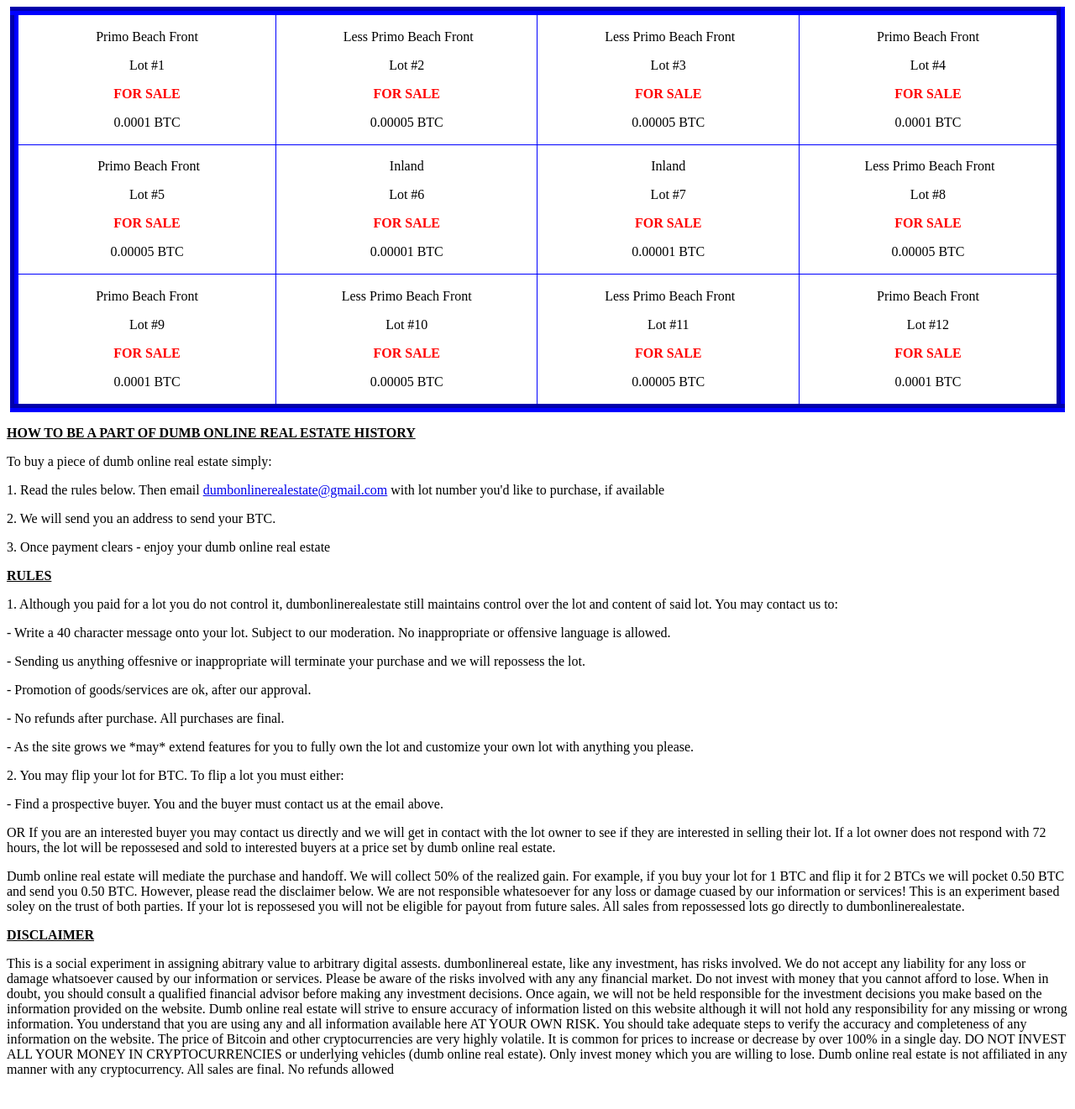
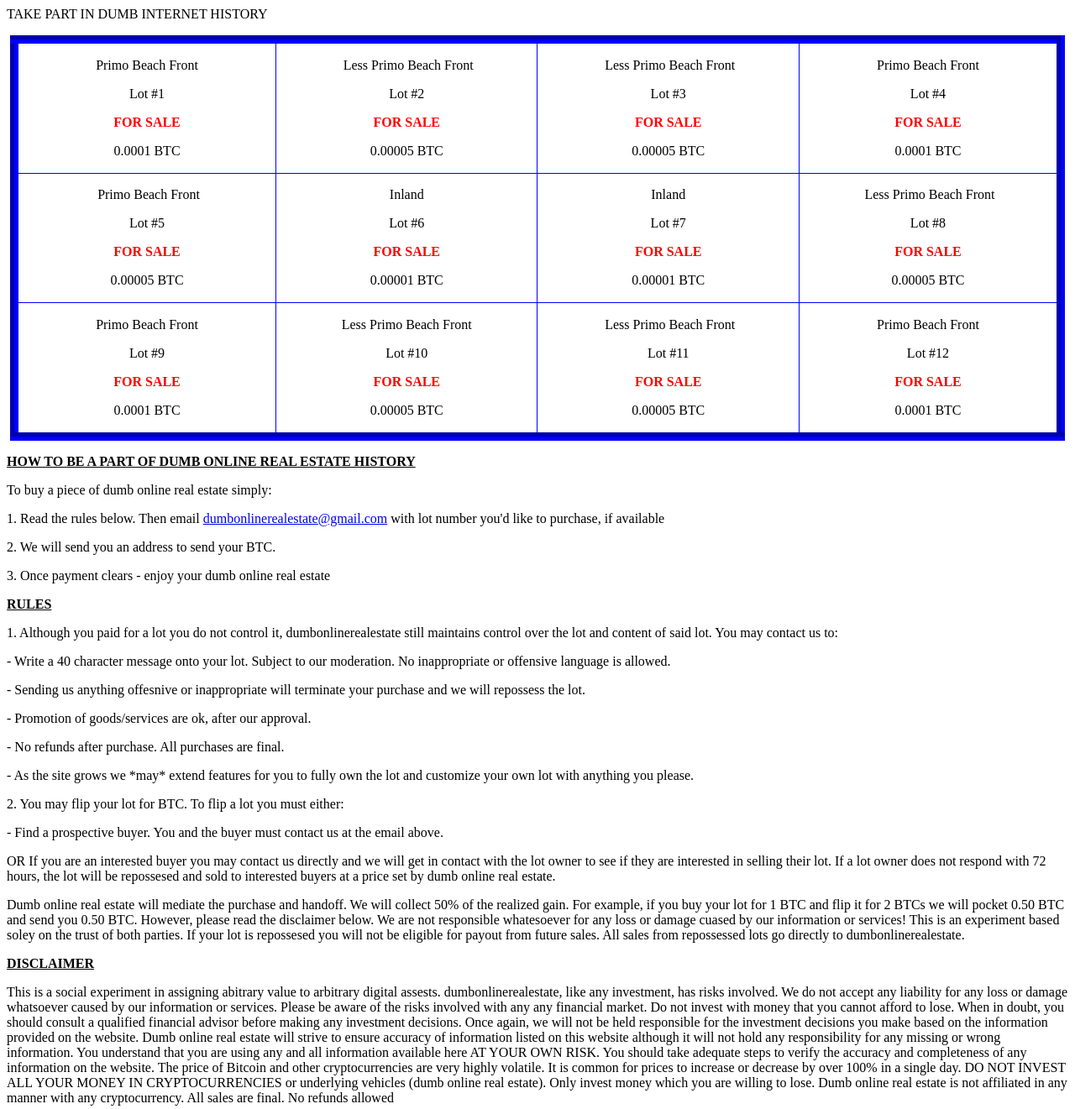
Before and after one commit to dumbonlinerealestate/dumbonlinerealestate.github.io, a plain HTML site: page index.html in a window 1280 px wide. Shown: the whole page at 84% size. Before the commit the page ends 1299 px from the top, so only its background shows below. Drawn offline with Linux system fonts and the light colour scheme.

Commit message:
Update index.html

```diff
--- a/index.html
+++ b/index.html
@@ -1,3 +1,4 @@
+<p>TAKE PART IN DUMB INTERNET HISTORY</p>
 <table style="height: 483px; width: 99.3641%; border-collapse: collapse; border-color: #0000ff; margin-left: auto; margin-right: auto;" height="330" border="10">
 <tbody>
 <tr>
@@ -108,7 +109,7 @@
 
  <p><span style="text-decoration: underline;"><strong>DISCLAIMER</strong></span></p>
 
- <p>This is a social experiment in assigning abitrary value to arbitrary digital assests. dumbonlinereal estate, like any investment, has risks involved. We do not accept any liability for any loss or damage whatsoever caused by our information or services. Please be aware of the risks involved with any any financial market. Do not invest with money that you cannot afford to lose. When in doubt, you should consult a qualified financial advisor before making any investment decisions. Once again, we will not be held responsible for the investment decisions you make based on the information provided on the website. Dumb online real estate will strive to ensure accuracy of information listed on this website although it will not hold any responsibility for any missing or wrong information. You understand that you are using any and all information available here AT YOUR OWN RISK. You should take adequate steps to verify the accuracy and completeness of any information on the website.
+ <p>This is a social experiment in assigning abitrary value to arbitrary digital assests. dumbonlinerealestate, like any investment, has risks involved. We do not accept any liability for any loss or damage whatsoever caused by our information or services. Please be aware of the risks involved with any any financial market. Do not invest with money that you cannot afford to lose. When in doubt, you should consult a qualified financial advisor before making any investment decisions. Once again, we will not be held responsible for the investment decisions you make based on the information provided on the website. Dumb online real estate will strive to ensure accuracy of information listed on this website although it will not hold any responsibility for any missing or wrong information. You understand that you are using any and all information available here AT YOUR OWN RISK. You should take adequate steps to verify the accuracy and completeness of any information on the website.
 
     The price of Bitcoin and other cryptocurrencies are very highly volatile. It is common for prices to increase or decrease by over 100% in a single day. DO NOT INVEST ALL YOUR MONEY IN CRYPTOCURRENCIES or underlying vehicles (dumb online real estate). Only invest money which you are willing to lose.
 
```
